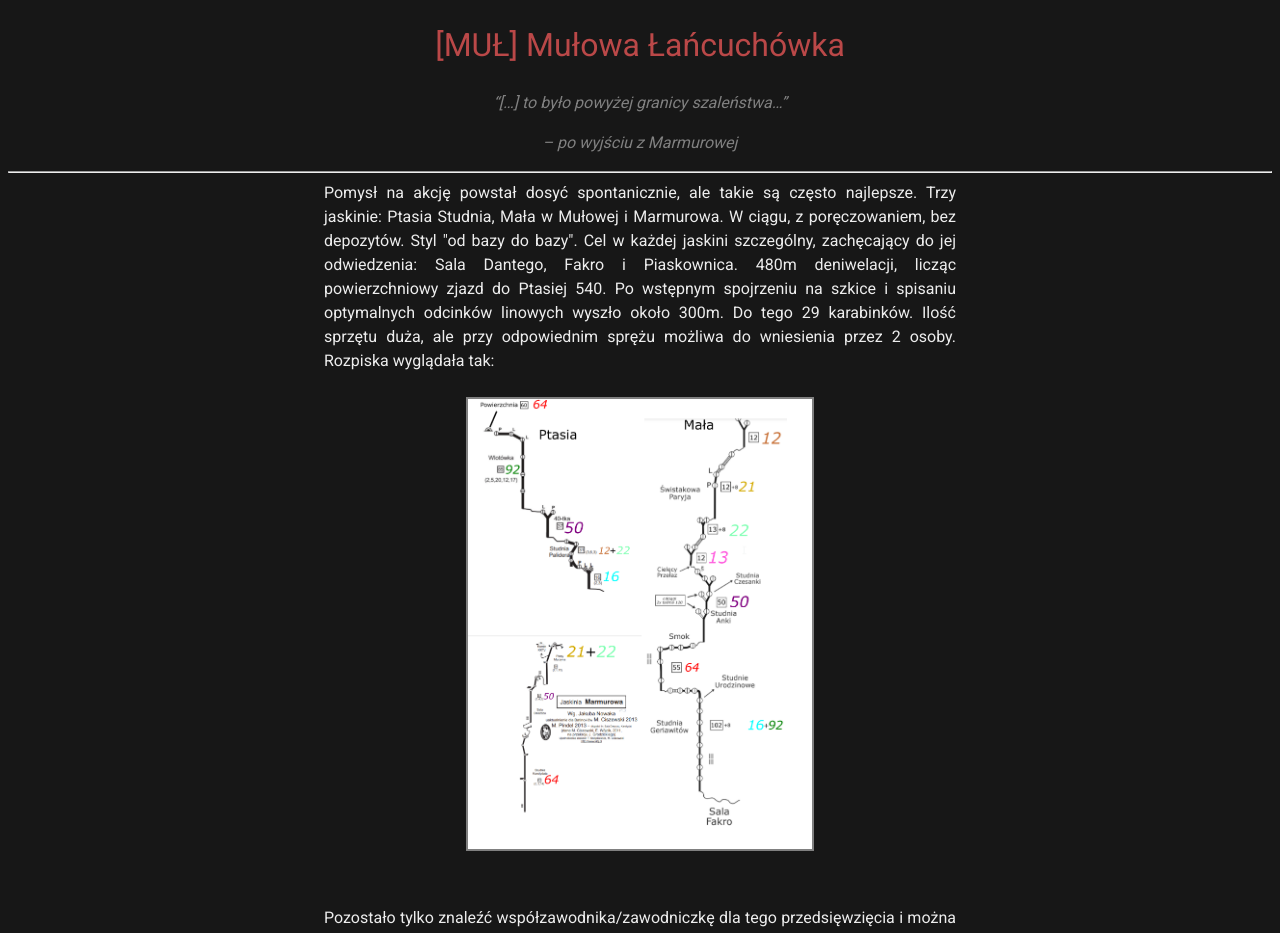
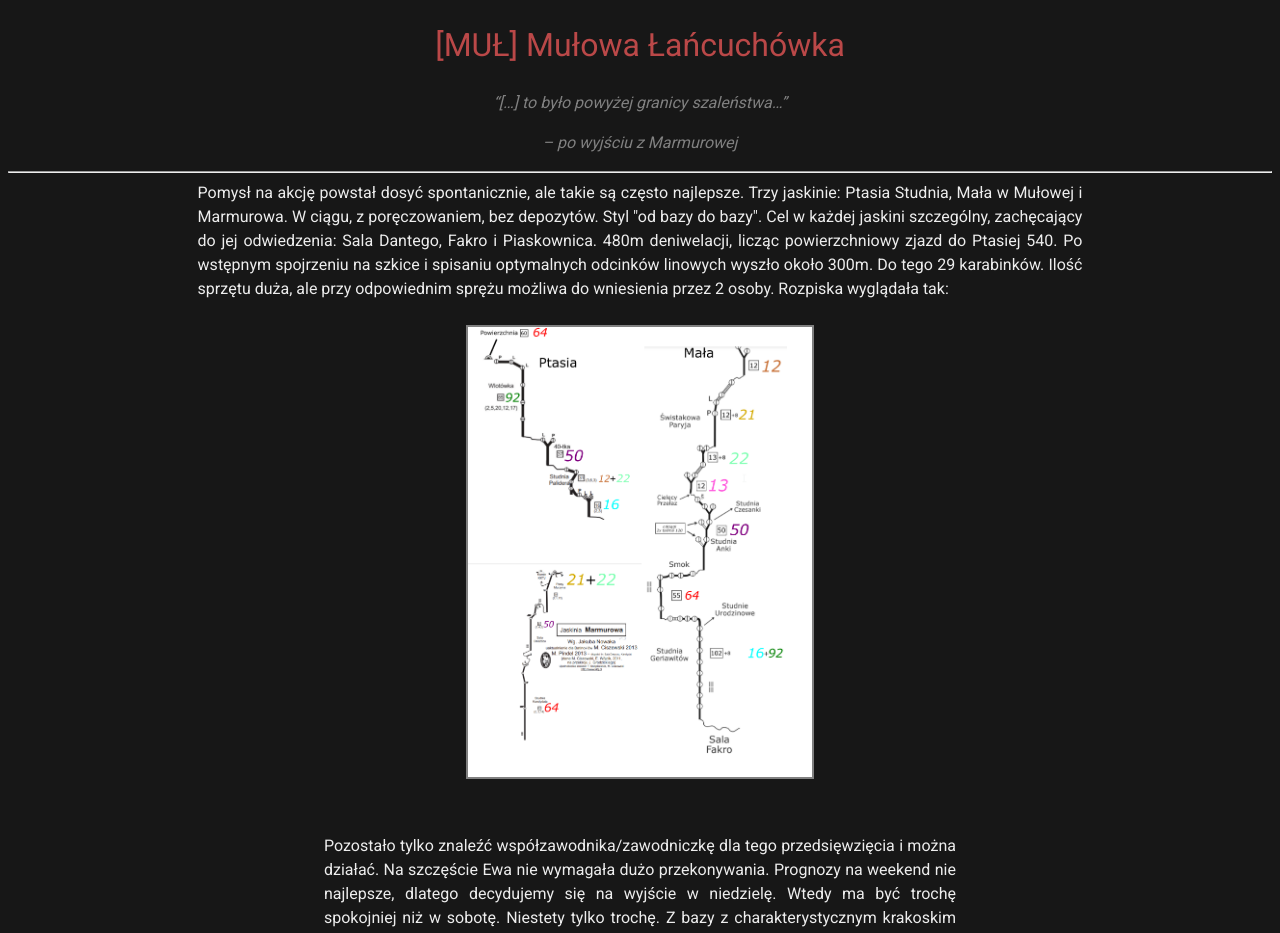
Before and after one commit to dziury/szkice, a Jekyll site: the page built from Relacje/MUŁ - Mułowa Łańcuchówka.md, in a window 1280 px wide. Shown: the top 933 px of the page. Built offline with Jekyll 4.4.1, drawn with Linux system fonts in a browser that asks for light colours; our own code applies the rules of GitHub Pages for plain Markdown files.

Commit message:
margins test

```diff
--- a/Relacje/MUŁ - Mułowa Łańcuchówka.md
+++ b/Relacje/MUŁ - Mułowa Łańcuchówka.md
@@ -1,5 +1,3 @@
-
-
 <h1 style="color:#ba4848ff">[MUŁ] Mułowa Łańcuchówka</h1>
 
 <span style="color:#808080"><cite>"[...] to było powyżej granicy szaleństwa..."</cite></span>
@@ -8,7 +6,7 @@
 
 ---
 
-<div style="text-align: justify; margin-right: 25%; margin-left: 25%;">
+<div style="text-align: justify; margin-right: 15%; margin-left: 15%;">
 Pomysł na akcję powstał dosyć spontanicznie, ale takie są często najlepsze.
 Trzy jaskinie: Ptasia Studnia, Mała w Mułowej i Marmurowa.
 W ciągu, z poręczowaniem, bez depozytów. Styl "od bazy do bazy". Cel w każdej jaskini szczególny, zachęcający do jej odwiedzenia: Sala Dantego, Fakro i Piaskownica.
@@ -43,8 +41,6 @@ Niestety tego samego nie można powiedzieć o ilości wody w jaskini. W Ptasiej
 <figcaption align = "center"><b>Wlotówka i Studnia Palidera</b></figcaption>
 </figure>
 </div>
-
-
 
 <div style="text-align: justify; margin-right: 25%; margin-left: 25%;">
 Po niecałych 40 minutach lądujemy w Sali Dantego. Spędzamy tam około pół minuty i kierujemy się do góry.
```
